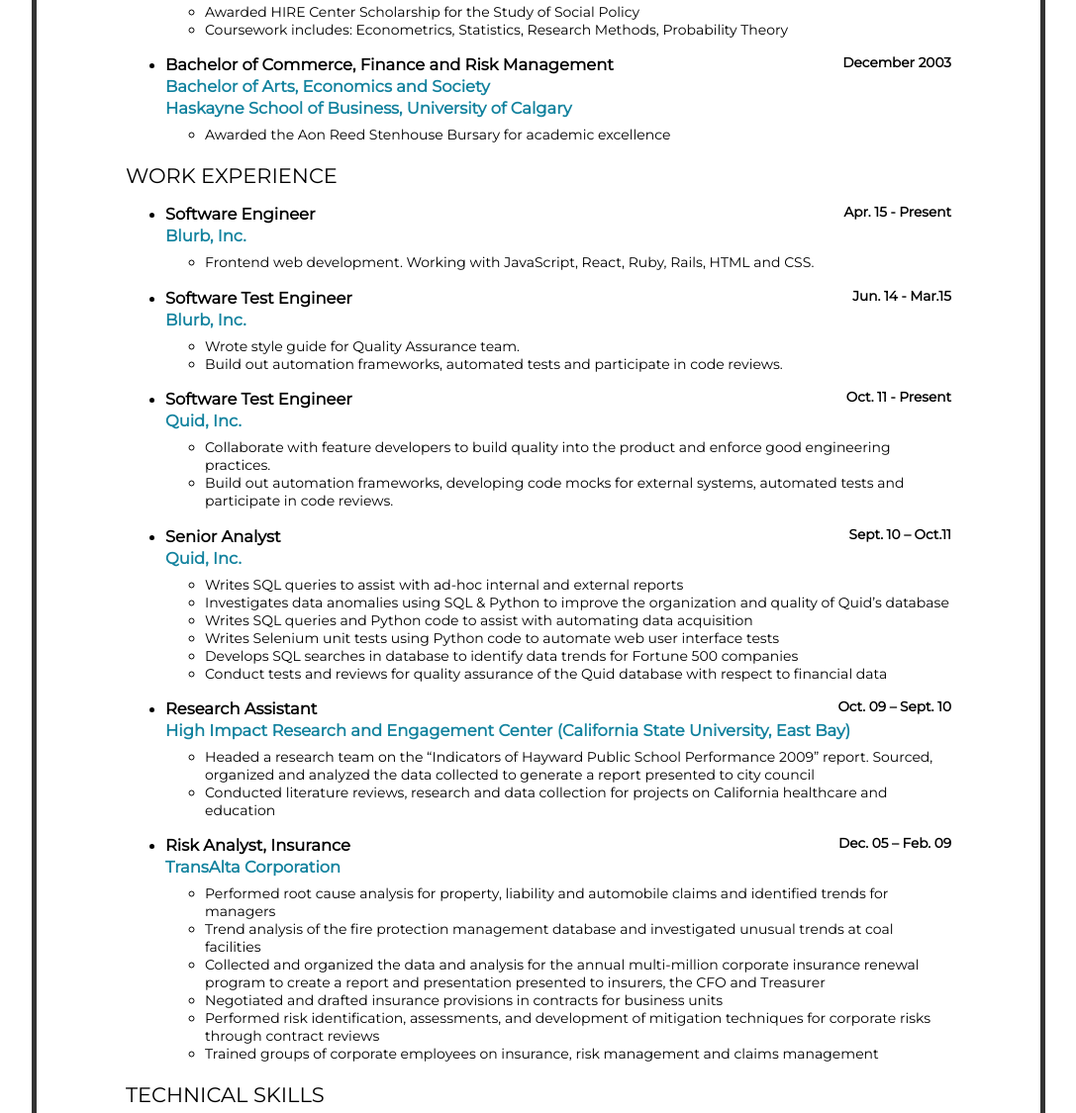
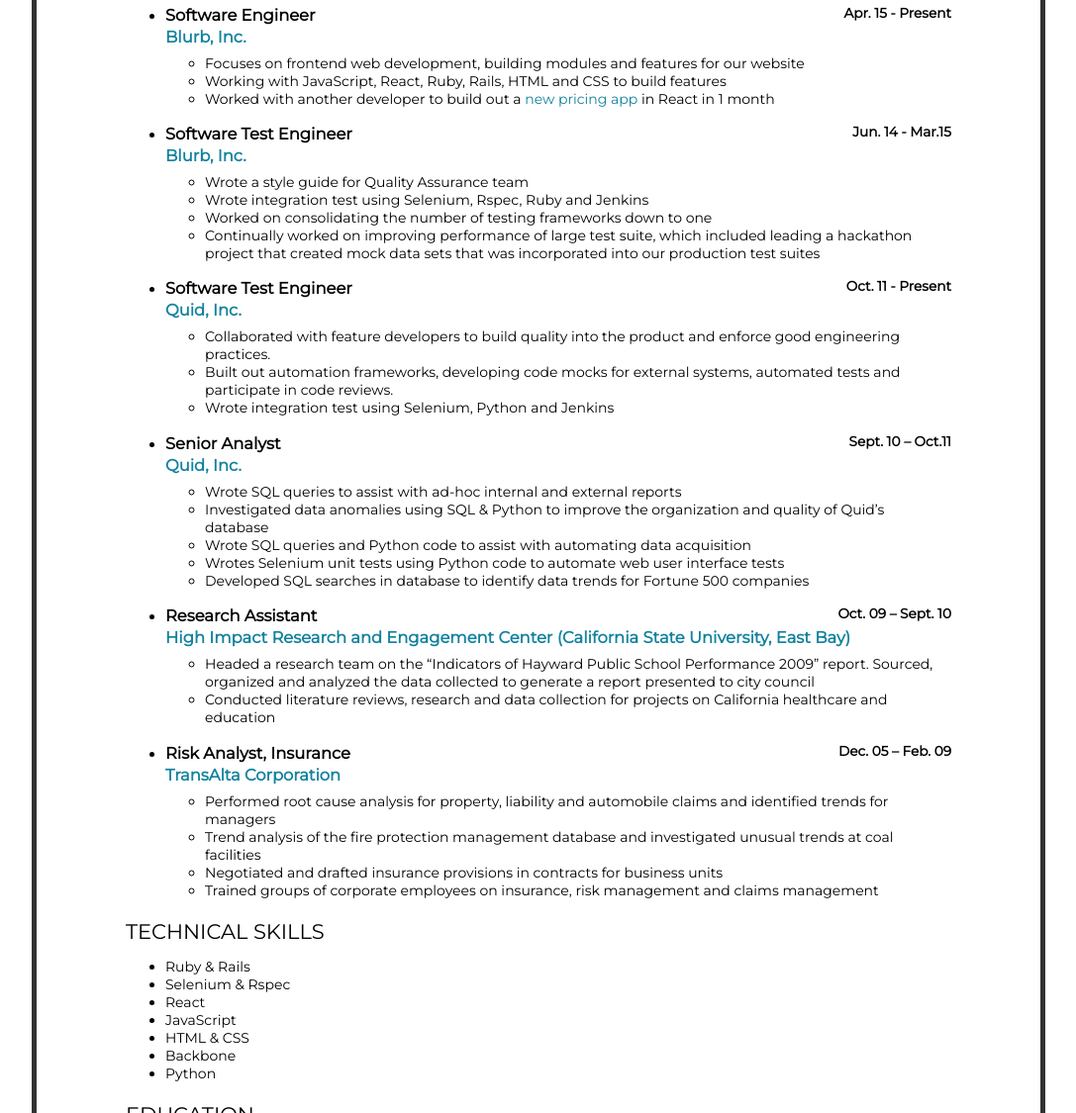
Before and after one commit to transitorytammy/transitorytammy.github.io, a plain HTML site: page index.html in a window 1280 px wide. Shown: the part 1675-2800 px from the top of the page at 99% size, without its empty margins (96-1183 px from the left). Drawn offline with Linux system fonts and the light colour scheme; a web font is replaced by a local one.

Commit message:
adding additional hyperlinks for meetup and cleaning up styling

```diff
--- a/index.html
+++ b/index.html
@@ -11,6 +11,7 @@
     <div class="nav-container">
       <img class="main-img" src="img/tammy.jpeg">
       <h1>Tammy Soo</h1>
+      <p>San Francisco, CA</p>
       <div class="wrapper">
         <a class="icon twitter" href="https://twitter.com/transitorytammy"><span class="zocial-twitter"></span></a>
         <a class="icon instagram" href="http://instagram.com/transitorytammy"><span class="zocial-instagram"></span></a>
@@ -28,7 +29,7 @@
           I love going to <a href="https://www.songkick.com/users/transitorytammy">concerts</a> and checking out <a href="https://twitter.com/transitorytammy/lists/food-eating-in-sf" target="_blank">new restaurants</a> in the city.</p>
         <img src="img/chompsky.jpg">
         <p>Since moving to SF, I have gone from being an Analyst to a Software Test Engineer
-          and now work as Software Developer.  I am a self-taught programmer who loves coding,
+          and now work as Software Developer.  I am a <a href="http://www.meetup.com/members/9567397/">self-taught programmer</a> who loves coding,
           building and learning something new everyday.</p>
       </div>
     </div>
@@ -48,6 +49,78 @@
     <hr class="border">
     <h2  class="header">Résumé</h2>
     <div class="resume">
+      <h2>Work Experience</h2>
+      <ul>
+          <li>
+              <h3>Software Engineer<small>Apr. 15 - Present</small></h3>
+              <a href="http://www.blurb.com"><h3 class="institution">Blurb, Inc.</h3></a>
+              <ul>
+                  <li>Focuses on frontend web development, building modules and features for our website</li>
+                  <li>Working with JavaScript, React, Ruby, Rails, HTML and CSS to build features</li>
+                  <li>Worked with another developer to build out a <a href="http://www.blurb.com/pricing">new pricing app</a> in React in 1 month</li>
+              </ul>
+          </li>
+          <li>
+              <h3>Software Test Engineer<small>Jun. 14 - Mar.15</small></h3>
+              <a href="http://www.blurb.com"><h3 class="institution">Blurb, Inc.</h3></a>
+              <ul>
+                <li>Wrote a style guide for Quality Assurance team</li>
+                <li>Wrote integration test using Selenium, Rspec, Ruby and Jenkins</li>
+                <li>Worked on consolidating the number of testing frameworks down to one</li>
+                <li>Continually worked on improving performance of large test suite, which included leading
+                a hackathon project that created mock data sets that was incorporated into our production test suites</li>
+              </ul>
+          </li>
+          <li>
+              <h3>Software Test Engineer<small>Oct. 11 - Present</small></h3>
+              <a href="https://quid.com/"><h3 class="institution">Quid, Inc.</h3></a>
+              <ul>
+                  <li>Collaborated with feature developers to build quality into the product and enforce good engineering practices.</li>
+                  <li>Built out automation frameworks, developing code mocks for external systems, automated tests and participate in code reviews.</li>
+                  <li>Wrote integration test using Selenium, Python and Jenkins</li>
+              </ul>
+          </li>
+          <li>
+              <h3>Senior Analyst<small>Sept. 10 – Oct.11</small></h3>
+              <a href="https://quid.com/"><h3 class="institution">Quid, Inc.</h3></a>
+              <ul>
+                  <li>Wrote SQL queries to assist with ad-hoc internal and external reports</li>
+                  <li>Investigated data anomalies using SQL & Python to improve the organization and quality of Quid’s database</li>
+                  <li>Wrote SQL queries and Python code to assist with automating data acquisition</li>
+                  <li>Wrotes Selenium unit tests using Python code to automate web user interface tests </li>
+                  <li>Developed SQL searches in database to identify data trends for Fortune 500 companies </li>
+              </ul>
+          </li>
+          <li>
+              <h3>Research Assistant<small>Oct. 09 – Sept. 10</small></h3>
+              <a href="http://www20.csueastbay.edu/"><h3 class="institution">High Impact Research and Engagement Center (California State University, East Bay)</h3></a>
+              <ul>
+                  <li>Headed a research team on the “Indicators of Hayward Public School Performance 2009” report.  Sourced, organized and analyzed the data collected to generate a report presented to city council</li>
+                  <li>Conducted literature reviews, research and data collection for projects on California healthcare and education</li>
+              </ul>
+          </li>
+          <li>
+              <h3>Risk Analyst, Insurance<small>Dec. 05 – Feb. 09</small></h3>
+              <a href="https://www.transalta.com/"><h3 class="institution">TransAlta Corporation</h3></a>
+              <ul>
+                  <li>Performed root cause analysis for property, liability and automobile claims and identified trends for managers</li>
+                  <li>Trend analysis of the fire protection management database and investigated unusual trends at coal facilities</li>
+                  <li>Negotiated and drafted insurance provisions in contracts for business units</li>
+                  <li>Trained groups of corporate employees on insurance, risk management and claims management</li>
+              </ul>
+          </li>
+      </ul>
+
+      <h2>Technical Skills</h2>
+      <ul>
+          <li>Ruby & Rails</li>
+          <li>Selenium & Rspec</li>
+          <li>React</li>
+          <li>JavaScript</li>
+          <li>HTML & CSS</li>
+          <li>Backbone</li>
+          <li>Python</li>
+      </ul>
       <h2>Education</h2>
       <ul>
         <li>
@@ -67,76 +140,6 @@
             </ul>
         </li>
       </ul>
-      <h2>Work Experience</h2>
-      <ul>
-          <li>
-              <h3>Software Engineer<small>Apr. 15 - Present</small></h3>
-              <a href="http://www.blurb.com"><h3 class="institution">Blurb, Inc.</h3></a>
-              <ul>
-                  <li>Frontend web development.  Working with JavaScript, React, Ruby, Rails, HTML and CSS.</li>
-              </ul>
-          </li>
-          <li>
-              <h3>Software Test Engineer<small>Jun. 14 - Mar.15</small></h3>
-              <a href="http://www.blurb.com"><h3 class="institution">Blurb, Inc.</h3></a>
-              <ul>
-                <li>Wrote style guide for Quality Assurance team.</a>
-                <li>Build out automation frameworks, automated tests and participate in code reviews.</li>
-              </ul>
-          </li>
-          <li>
-              <h3>Software Test Engineer<small>Oct. 11 - Present</small></h3>
-              <a href="https://quid.com/"><h3 class="institution">Quid, Inc.</h3></a>
-              <ul>
-                  <li>Collaborate with feature developers to build quality into the product and enforce good engineering practices.</li>
-                  <li>Build out automation frameworks, developing code mocks for external systems, automated tests and participate in code reviews.</li>
-              </ul>
-          </li>
-          <li>
-              <h3>Senior Analyst<small>Sept. 10 – Oct.11</small></h3>
-              <a href="https://quid.com/"><h3 class="institution">Quid, Inc.</h3></a>
-              <ul>
-                  <li>Writes SQL queries to assist with ad-hoc internal and external reports</li>
-                  <li>Investigates data anomalies using SQL & Python to improve the organization and quality of Quid’s database</li>
-                  <li>Writes SQL queries and Python code to assist with automating data acquisition</li>
-                  <li>Writes Selenium unit tests using Python code to automate web user interface tests </li>
-                  <li>Develops SQL searches in database to identify data trends for Fortune 500 companies </li>
-                  <li>Conduct tests and reviews for quality assurance of the Quid database with respect to financial data</li>
-              </ul>
-          </li>
-          <li>
-              <h3>Research Assistant<small>Oct. 09 – Sept. 10</small></h3>
-              <a href="http://www20.csueastbay.edu/"><h3 class="institution">High Impact Research and Engagement Center (California State University, East Bay)</h3></a>
-              <ul>
-                  <li>Headed a research team on the “Indicators of Hayward Public School Performance 2009” report.  Sourced, organized and analyzed the data collected to generate a report presented to city council</li>
-                  <li>Conducted literature reviews, research and data collection for projects on California healthcare and education</li>
-              </ul>
-          </li>
-          <li>
-              <h3>Risk Analyst, Insurance<small>Dec. 05 – Feb. 09</small></h3>
-              <a href="https://www.transalta.com/"><h3 class="institution">TransAlta Corporation</h3></a>
-              <ul>
-                  <li>Performed root cause analysis for property, liability and automobile claims and identified trends for managers</li>
-                  <li>Trend analysis of the fire protection management database and investigated unusual trends at coal facilities</li>
-                  <li>Collected and organized the data and analysis for the annual multi-million corporate insurance renewal program to create a report and presentation presented to insurers, the CFO and Treasurer</li>
-                  <li>Negotiated and drafted insurance provisions in contracts for business units</li>
-                  <li>Performed risk identification, assessments, and development of mitigation techniques for corporate risks through contract reviews</li>
-                  <li>Trained groups of corporate employees on insurance, risk management and claims management</li>
-              </ul>
-          </li>
-      </ul>
-
-      <h2>Technical Skills</h2>
-      <ul>
-          <li>Ruby & Rails</li>
-          <li>Selenium & Rspec</li>
-          <li>React</li>
-          <li>JavaScript</li>
-          <li>HTML & CSS</li>
-          <li>Backbone</li>
-          <li>Python</li>
-      </ul>
-
       <h2>Volunteering Experience</h2>
       <ul>
           <li>Event Host at <a href="https://www.womenwhocode.com/">Women Who Code</a></li>
```
Also changed, not shown: css/style.css (+24 -7 lines).
